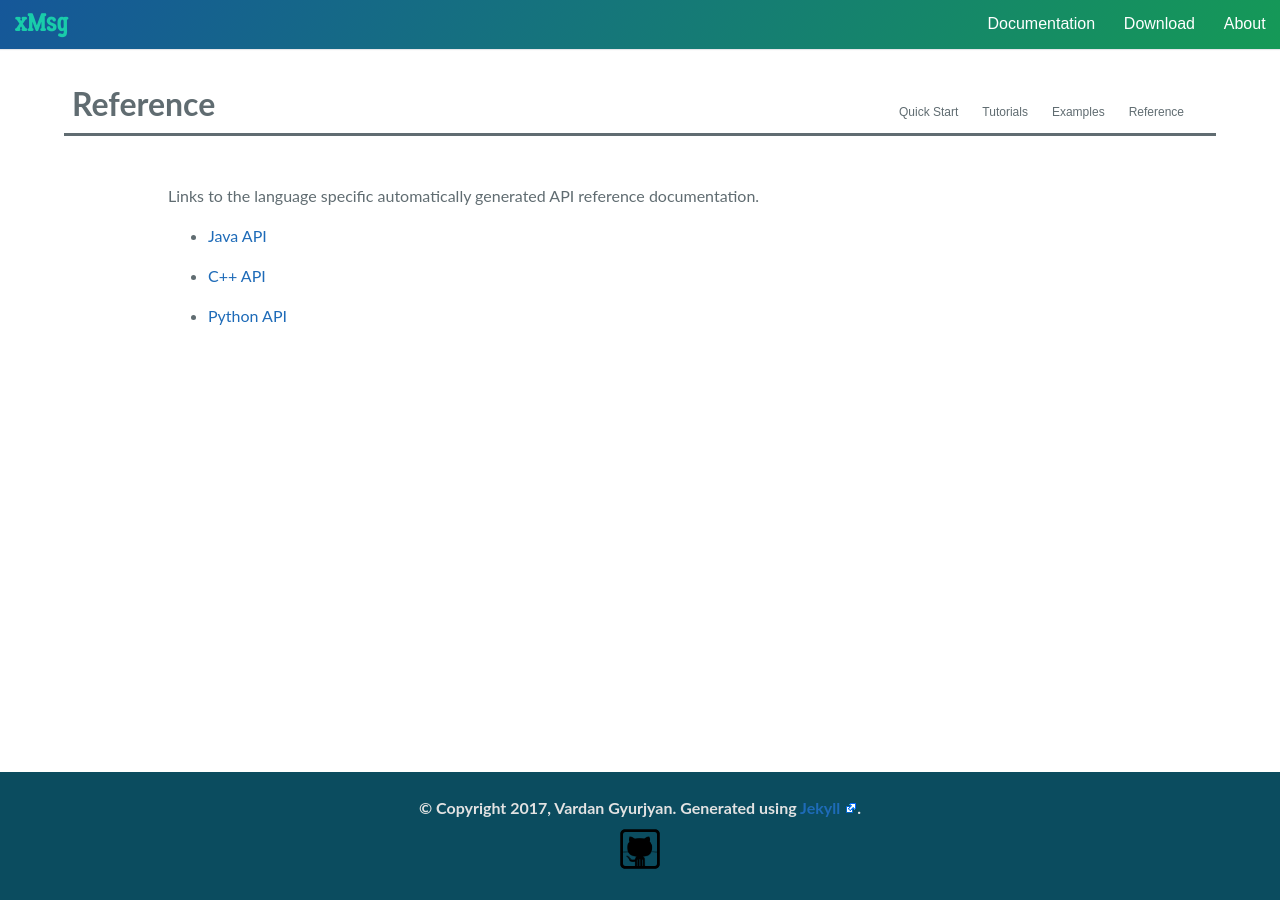
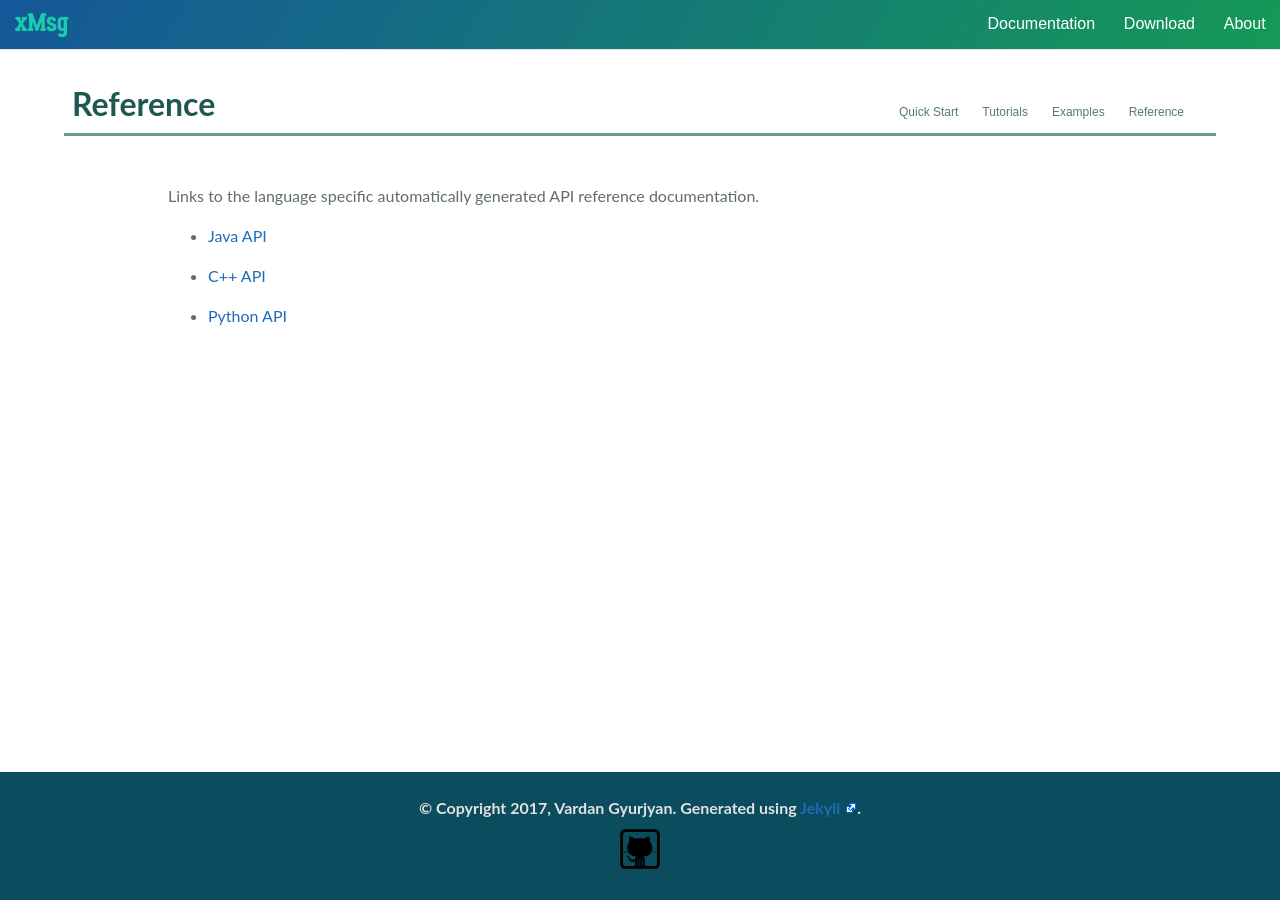
Before and after one commit to JeffersonLab/xmsg-docs, a Jekyll site: the page built from docs/reference.md, in a window 1280 px wide. Built offline with Jekyll 4.4.1, drawn with Linux system fonts in a browser that asks for light colours.

Commit message:
Edit colors of doc nav bar

```diff
--- a/css/cayman.css
+++ b/css/cayman.css
@@ -176,11 +176,12 @@ a:hover {
   min-height: 3.5rem;
   position: relative;
   padding: 2rem .5rem 0;
-  border-bottom: 3px solid #606c71;
+  border-bottom: 3px solid #6B9C8F;
   overflow: auto;
 }
 #doc-navbar-wrapper h1 {
   margin: 0;
+  color: #1F5752;
 }
 #doc-navbar-wrapper ul {
   max-width: 82rem;
@@ -198,7 +199,7 @@ a:hover {
   margin-top: .7rem;
   box-shadow: 0;
   display: block;
-  color: #606c71;
+  color: #577A6D;
 }
 #doc-navbar-wrapper ul li a:hover
 #doc-navbar-wrapper ul li a:active {
```
